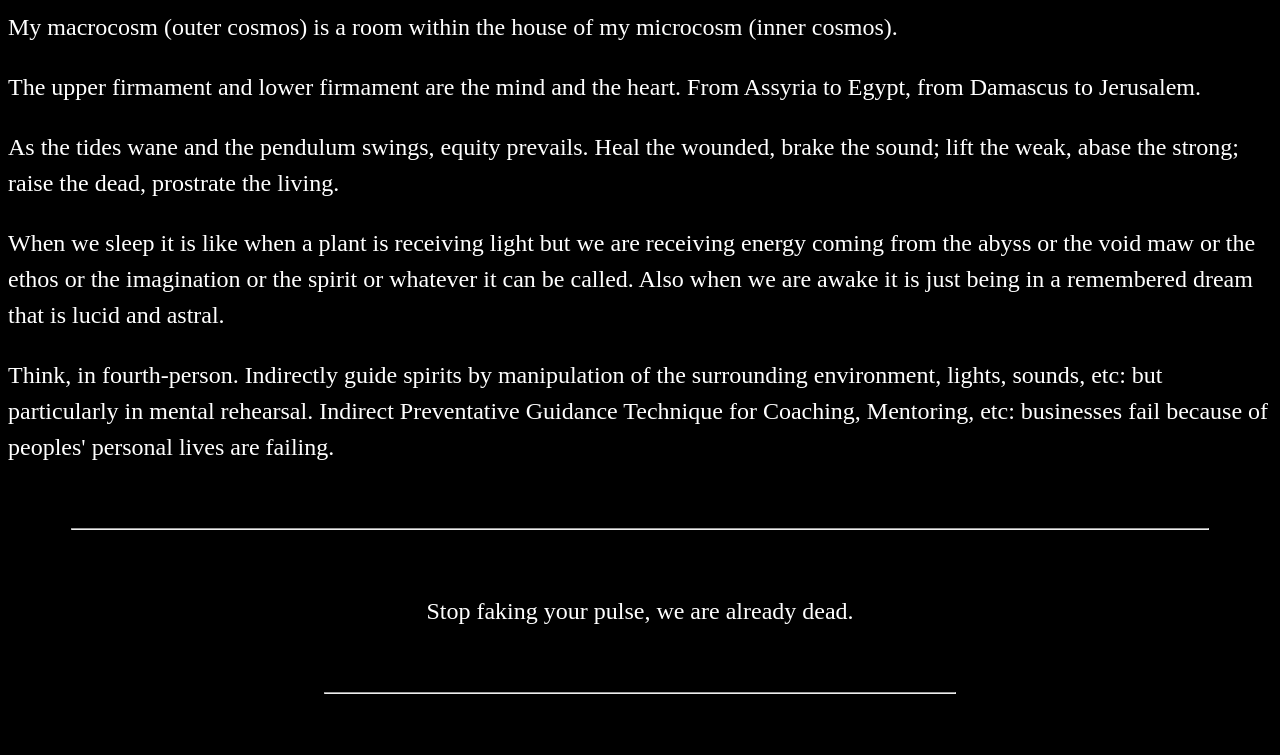
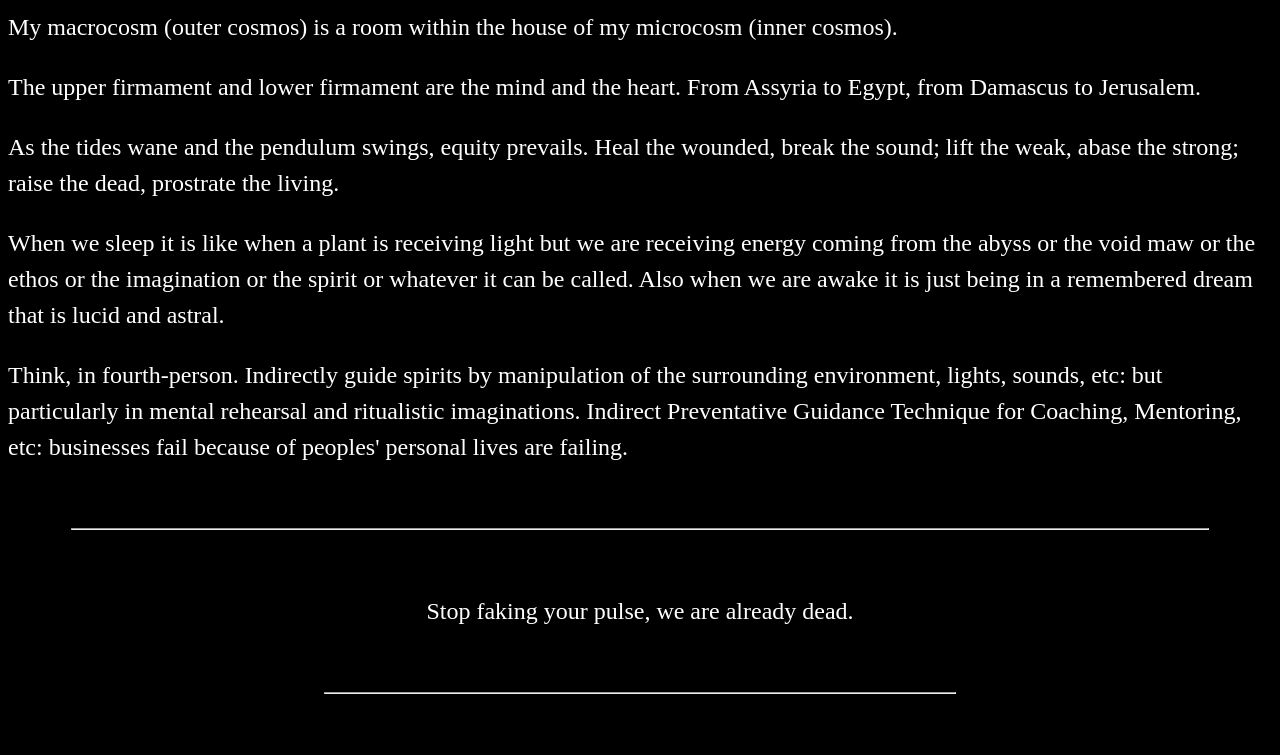
Before and after one commit to qvht/qvht.github.io, a website: page index.html in a window 1280 px wide. Shown: the part 1200-1955 px from the top of the page. Drawn offline with Linux system fonts and the light colour scheme.

Commit message:
Update index.html

```diff
--- a/index.html
+++ b/index.html
@@ -123,14 +123,14 @@ body { font-size: 80%; }*/
 
 <p>The upper firmament and lower firmament are the mind and the heart. From Assyria to Egypt, from Damascus to Jerusalem.</p>
 
-<p>As the tides wane and the pendulum swings, equity prevails. Heal the wounded, brake the sound; lift the weak, abase the strong; raise the dead, prostrate the living.</p>
+<p>As the tides wane and the pendulum swings, equity prevails. Heal the wounded, break the sound; lift the weak, abase the strong; raise the dead, prostrate the living.</p>
 
 <p>
   When we sleep it is like when a plant is receiving light but we are receiving energy coming from the abyss or the void maw or the ethos or the imagination or the spirit or whatever it can be called. Also when we are awake it is just being in a remembered dream that is lucid and astral.
 </p>
 
 <p>
-  Think, in fourth-person. Indirectly guide spirits by manipulation of the surrounding environment, lights, sounds, etc: but particularly in mental rehearsal. Indirect Preventative Guidance Technique for Coaching, Mentoring, etc: businesses fail because of peoples' personal lives are failing.
+  Think, in fourth-person. Indirectly guide spirits by manipulation of the surrounding environment, lights, sounds, etc: but particularly in mental rehearsal and ritualistic imaginations. Indirect Preventative Guidance Technique for Coaching, Mentoring, etc: businesses fail because of peoples' personal lives are failing.
 </p>
 
 <div style="margin: 5%;text-align: center;" ><hr></div>
@@ -156,7 +156,7 @@ body { font-size: 80%; }*/
 </p>
 <h3>Twilight Alchemy Haven</h3>
 <p>
-  Venturing further into Qvht, the environment transforms into a Twilight Alchemy Haven. Verses of prose generate gnarled trees, casting virtual silhouettes on the imagined ground. The glow of the holographic projections bathes the surroundings in an ethereal fusion of lore and twilight. Lines of corrupted alchemy ripple through the spectral swamp, and fragments of forgotten writings serve as eerie remnants of the rythmnical cycle.
+  Venturing further into Qvht, the environment transforms into a Twilight Alchemy Haven. Verses of prose generate gnarled trees, casting virtual silhouettes on the imagined ground. The glow of the holographic projections bathes the surroundings in an ethereal fusion of lore and twilight. Lines of corrupted alchemy ripple through the spectral swamp, and fragments of forgotten writings serve as eerie remnants of the rhythmical cycle.
 </p>
 <h3>Abyss of Infernal Lore</h3>
 <p>
```
